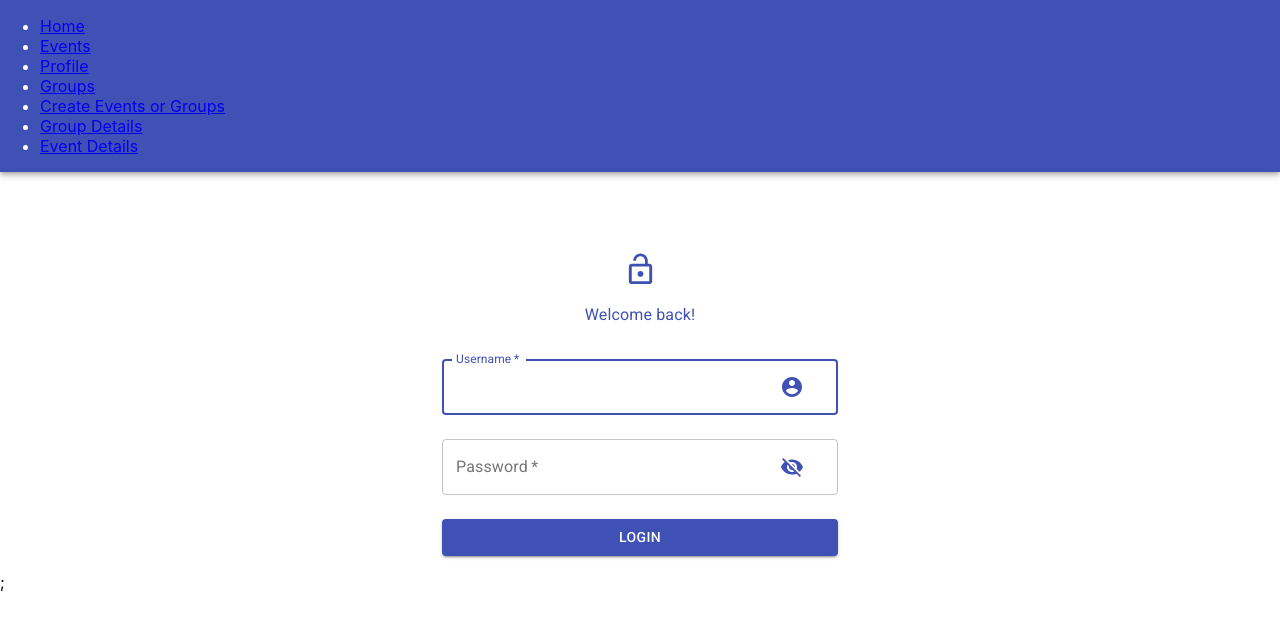
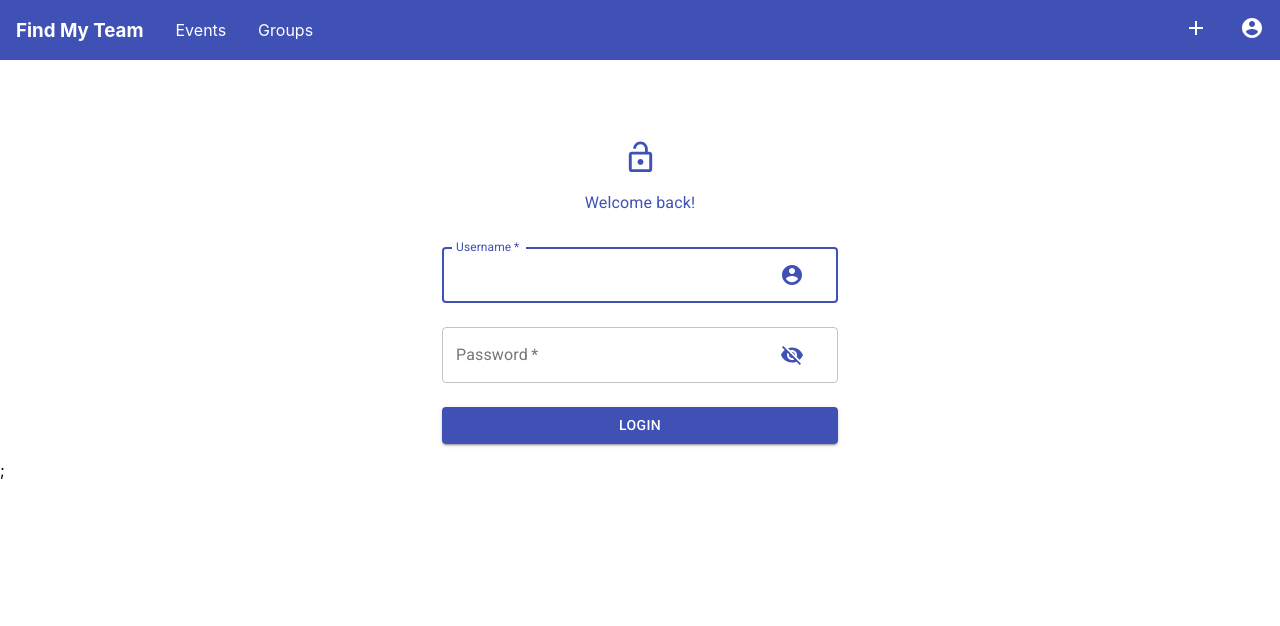
Before and after one commit to philjng/find-my-team, a React (Create React App) app: page / in a window 1280 px wide. Shown: the top 626 px of the page. Built offline with nearby package versions, Linux system fonts and the light colour scheme.

Commit message:
styled components navbar wip

```diff
--- a/package.json
+++ b/package.json
@@ -14,6 +14,7 @@
     "react-router-dom": "^5.2.0",
     "react-scripts": "4.0.3",
     "redux": "^4.1.0",
+    "styled-components": "^5.3.0",
     "web-vitals": "^1.0.1"
   },
   "scripts": {
--- /dev/null
+++ b/src/App.css
@@ -0,0 +1,5 @@
+.body {
+    margin: 0;
+    padding: 0;
+    border: none;
+}
--- a/src/components/Navbar.js
+++ b/src/components/Navbar.js
@@ -1,4 +1,4 @@
-import {BrowserRouter as Router, Link, Route, Switch} from "react-router-dom";
+import {Link, Route, Switch} from "react-router-dom";
 import Signup from "./Signup";
 import Events from "./Events";
 import Profile from "./Profile";
@@ -9,37 +9,48 @@ import GroupDetails from "./GroupDetails";
 import EventDetails from "./EventDetails";
 import React from "react";
 import LoginPage from "./Login/LoginPage";
-import {AppBar} from "@material-ui/core";
+import styled from "styled-components"
+import {AccountCircle, Add} from "@material-ui/icons";
+
+const Nav = styled.nav`
+  background-color: #3f51b5;
+  color: #fff;
+  display: flex;
+  justify-content: space-between;
+`
+
+const Links = styled.div`
+  display: flex;
+  align-items: center;
+`
+
+const NavLink = styled(Link)`
+  color: #fff;  // will want to remove pure black and white later
+  text-decoration: none;
+  margin: 0 1rem;
+`
+
+const Icons = styled.div`
+  display: flex;
+  align-items: center;
+`
 
 //Followed React Router quick-start tutorial at https://reactrouter.com/web/guides/quick-start
 export const Navbar = () => {
+
     return (
             <div>
-                <AppBar position="static">
-                    <ul>
-                        <li>
-                            <Link to = "/home">Home</Link>
-                        </li>
-                        <li>
-                            <Link to = "/events">Events</Link>
-                        </li>
-                        <li>
-                            <Link to = "/profile">Profile</Link>
-                        </li>
-                        <li>
-                            <Link to = "/groups">Groups</Link>
-                        </li>
-                        <li>
-                            <Link to = "/create">Create Events or Groups</Link>
-                        </li>
-                        <li>
-                            <Link to = "/groupdetails">Group Details</Link>
-                        </li>
-                        <li>
-                            <Link to = "/eventdetails">Event Details</Link>
-                        </li>
-                    </ul>
-                </AppBar>
+                <Nav>
+                    <Links>
+                        <NavLink to = "/home"><h3>Find My Team</h3></NavLink>
+                        <NavLink to = "/events">Events</NavLink>
+                        <NavLink to = "/groups">Groups</NavLink>
+                    </Links>
+                    <Icons>
+                        <NavLink to = "/create"><Add/></NavLink>
+                        <NavLink to = "/profile"><AccountCircle/></NavLink>
+                    </Icons>
+                </Nav>
                 <Switch>
                     <Route path = "/signup">
                         <Signup/>
```
Also changed, not shown: 1 other file (tests, documents, lock files or other folders).
